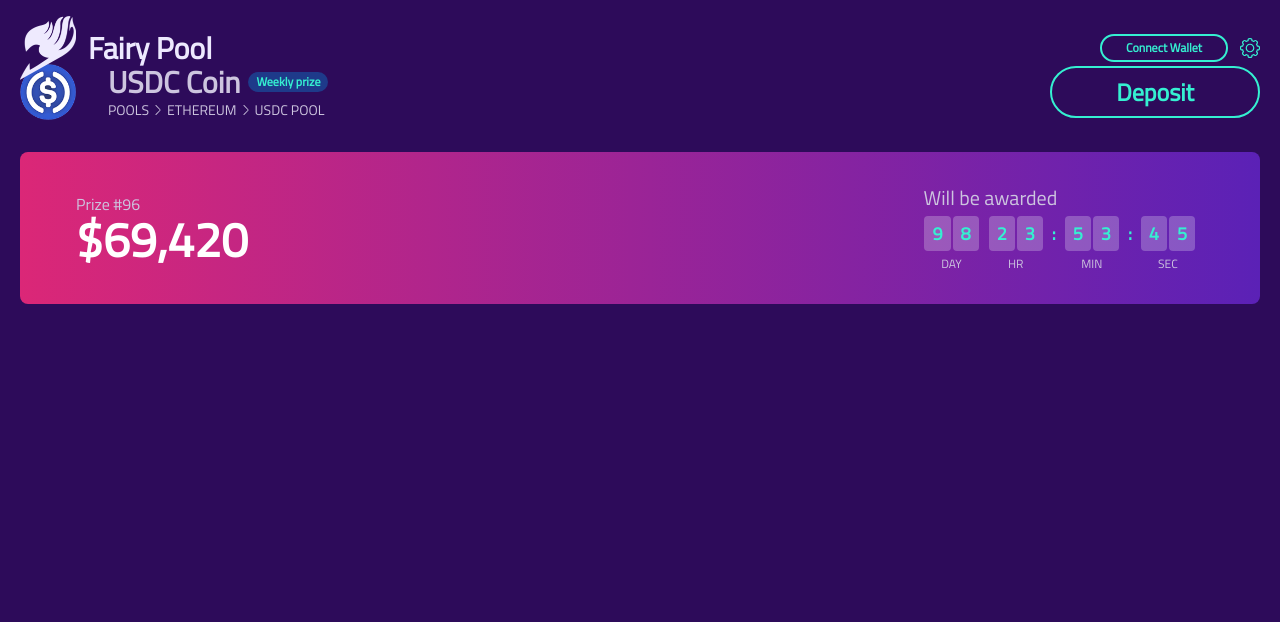
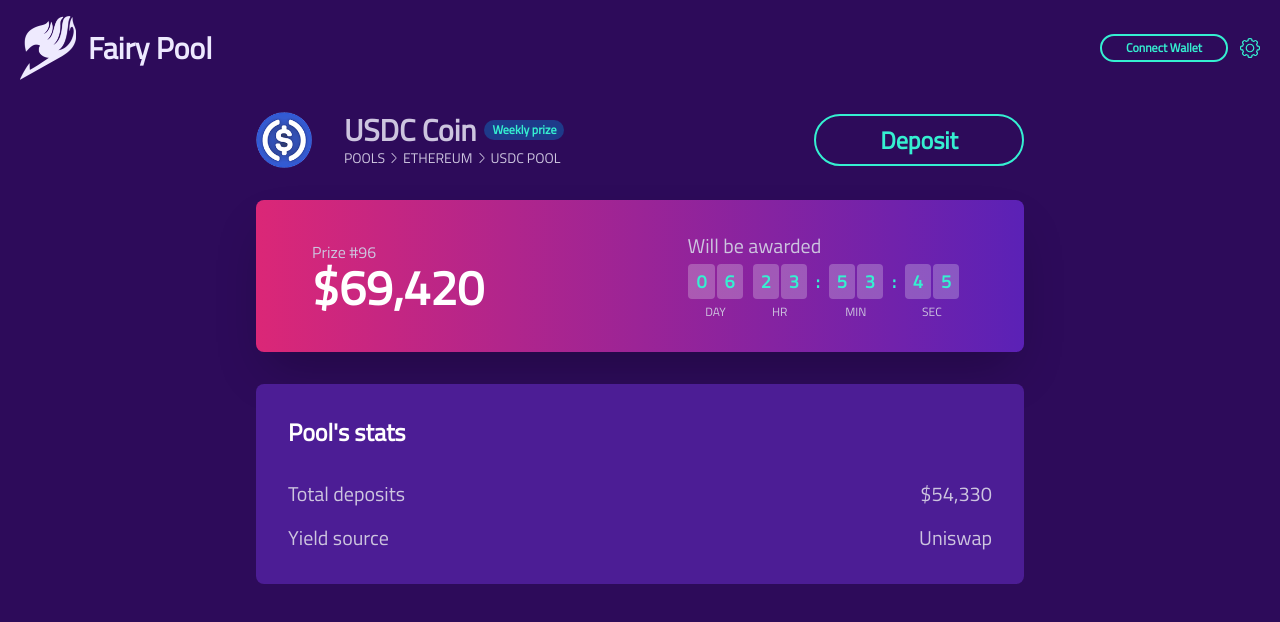
Before and after one commit to DEFI-POOL/fairy-pool-FE, a React (Create React App) app: page / in a window 1280 px wide. Shown: the top 622 px of the page. Built offline with nearby package versions, Linux system fonts and the light colour scheme.

Commit message:
Pool stats

```diff
--- a/src/App.js
+++ b/src/App.js
@@ -7,7 +7,7 @@ function App() {
   return (
     <div className="min-h-screen bg-primary font-primary">
       <Header />
-      <div className="px-5">
+      <div className="px-64 mt-12">
         <div className="flex justify-between items-center">
           <div className="flex items-center">
             <img src={USDC_image} className="w-14" />
@@ -33,7 +33,7 @@ function App() {
             Deposit
           </div>
         </div>
-        <div className="mt-8 rounded-lg bg-gradient-to-r from-pink-600 to-purple-800 flex justify-between items-center px-14 py-8">
+        <div className="mt-8 rounded-lg shadow-2xl bg-gradient-to-r from-pink-600 to-purple-800 flex justify-between items-center px-14 py-8">
           <div>
             <div className="text-secondary">Prize #96</div>
             <div className="text-white text-5xl font-bold">$69,420</div>
@@ -43,8 +43,21 @@ function App() {
               Will be awarded
             </div>
             <Countdown
-              countDownDate={new Date("Jan 5, 2022 15:37:25").getTime()}
+              countDownDate={new Date("Oct 5, 2021 15:37:25").getTime()}
             />
+          </div>
+        </div>
+        <div className="mt-8 rounded-lg bg-purple-900 px-8 py-8">
+          <div className="text-white font-extrabold text-2xl mb-8">
+            Pool's stats
+          </div>
+          <div className="flex justify-between items-center mt-4">
+            <div className="text-secondary text-xl">Total deposits</div>
+            <div className="text-secondary text-xl">$54,330</div>
+          </div>
+          <div className="flex justify-between items-center mt-4">
+            <div className="text-secondary text-xl">Yield source</div>
+            <div className="text-secondary text-xl">Uniswap</div>
           </div>
         </div>
       </div>
```
